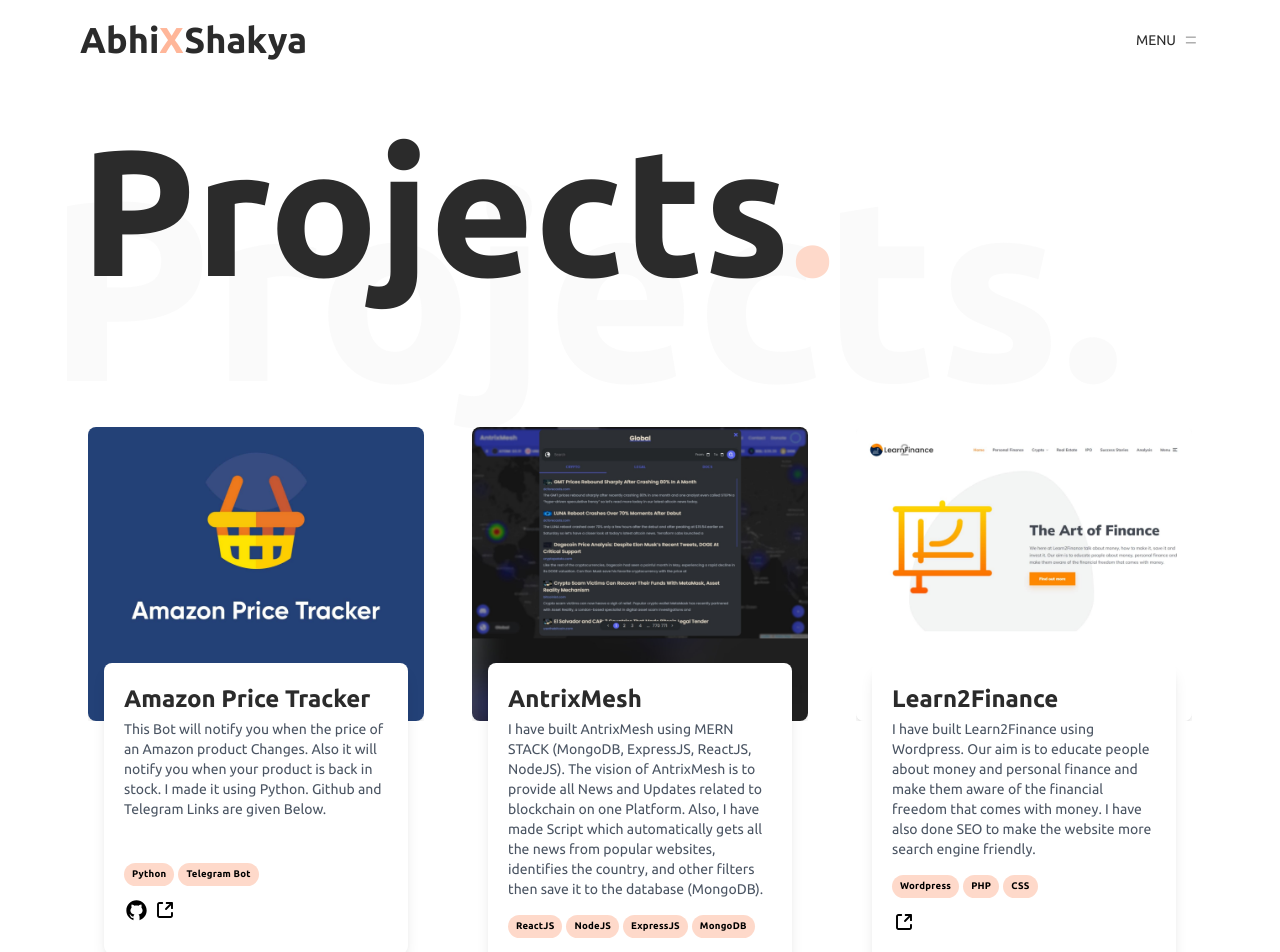
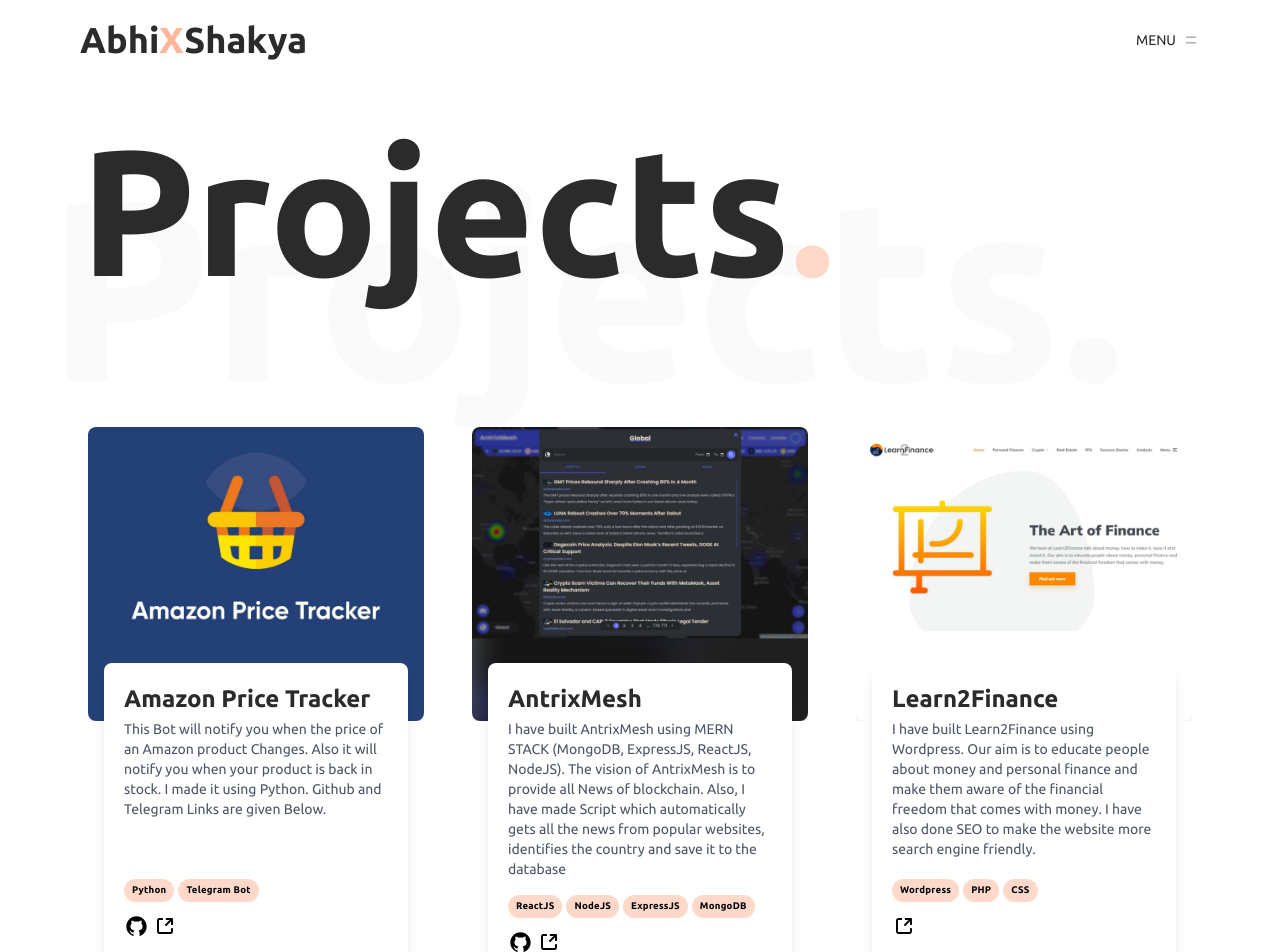
Before and after one commit to AbhiXShakya/portfolio, a Next.js app: page /projects in a window 1280 px wide. Shown: the top 952 px of the page. Built offline with nearby package versions, Linux system fonts and the light colour scheme.

Commit message:
fixed project cards

```diff
--- a/components/projects.jsx
+++ b/components/projects.jsx
@@ -18,7 +18,7 @@
       id: 2,
       name: "AntrixMesh",
       description:
-        "I have built AntrixMesh using MERN STACK (MongoDB, ExpressJS, ReactJS, NodeJS). The vision of AntrixMesh is to provide all News and Updates related to blockchain on one Platform. Also, I have made Script which automatically gets all the news from popular websites, identifies the country, and other filters then save it to the database (MongoDB).",
+        "I have built AntrixMesh using MERN STACK (MongoDB, ExpressJS, ReactJS, NodeJS). The vision of AntrixMesh is to provide all News of blockchain. Also, I have made Script which automatically gets all the news from popular websites, identifies the country and save it to the database",
       link: "https://antrixmesh.netlify.app/",
       github: "https://github.com/AbhiXShakya/AntrixMesh",
       image: "/images/AntrixMesh-by-AbhiXShakya.jpg",
@@ -66,7 +66,7 @@
                       {project.name}
                     </h2>
                     <div className="mt-1">
-                      <p className="text-sm text-gray-600 min-h-[9rem]">
+                      <p className="text-sm text-gray-600 min-h-[10rem]">
                         {project.description}
                       </p>
                     </div>
```
